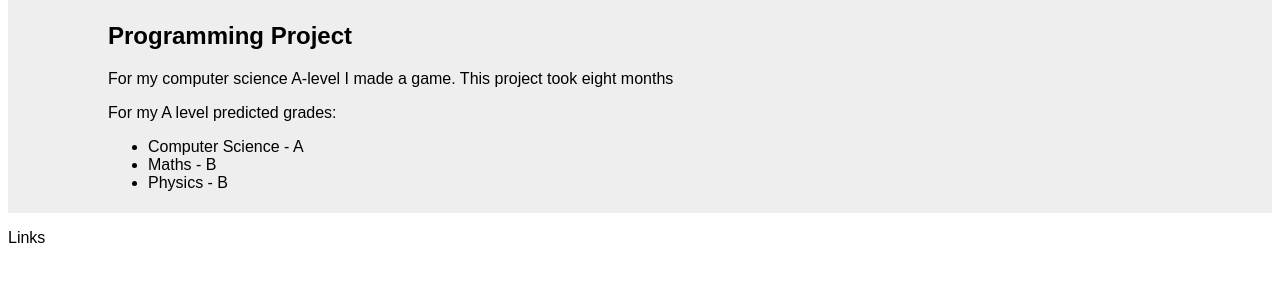
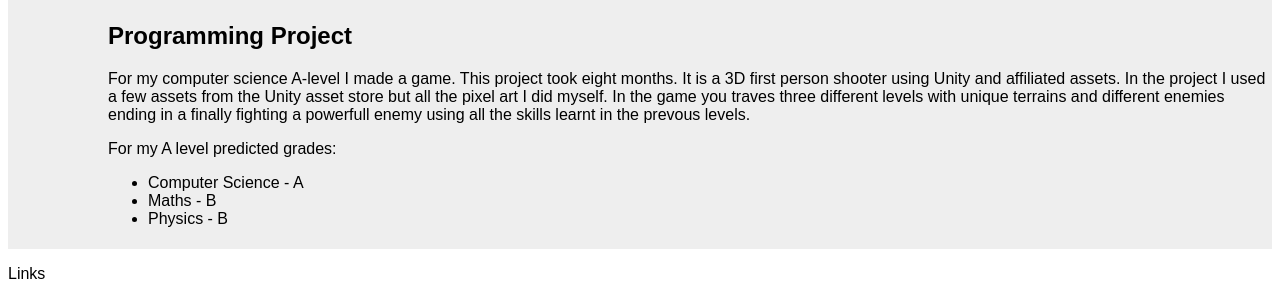
Before and after one commit to AlexandreMonoyioudis/alexandremonoyioudis.github.io, a plain HTML site: page index.html in a window 1280 px wide. Shown: the part 1297-1596 px from the top of the page. Before the commit the page ends 1560 px from the top, so only its background shows below. Drawn offline with Linux system fonts and the light colour scheme; a script that the page names is missing.

Commit message:
Update index.html

```diff
--- a/index.html
+++ b/index.html
@@ -38,7 +38,7 @@
   <img src="GooglePlay.png">
   <br>
   <h2>Programming Project</h2>
-  <p>For my computer science A-level I made a game. This project took eight months</p>
+  <p>For my computer science A-level I made a game. This project took eight months. It is a 3D first person shooter using Unity and affiliated assets. In the project I used a few assets from the Unity asset store but all the pixel art I did myself. In the game you traves three different levels with unique terrains and different enemies ending in a finally fighting a powerfull enemy using all the skills learnt in the prevous levels.</p>
   <p> For my A level predicted grades:</p>
   <ul>
     <li>Computer Science - A</li>
```
